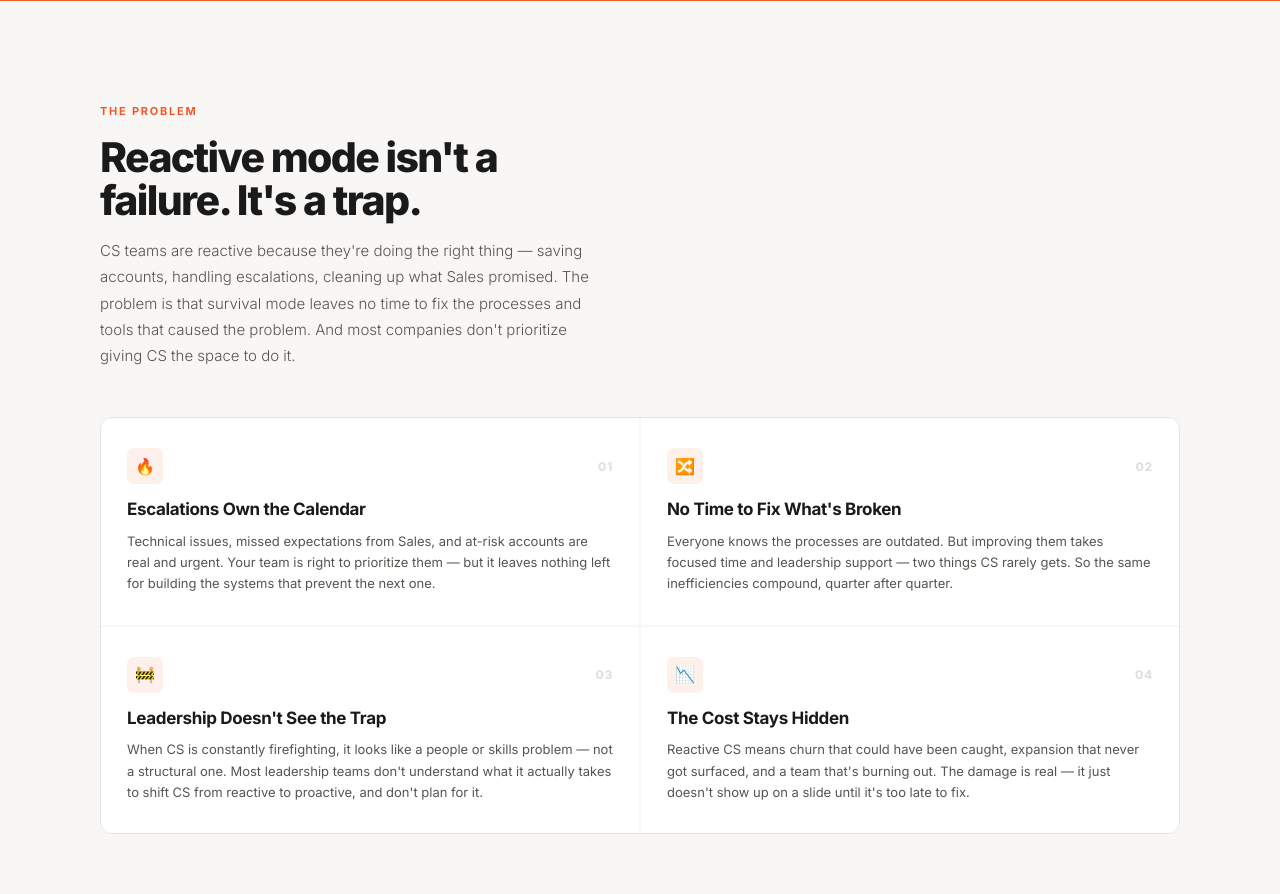
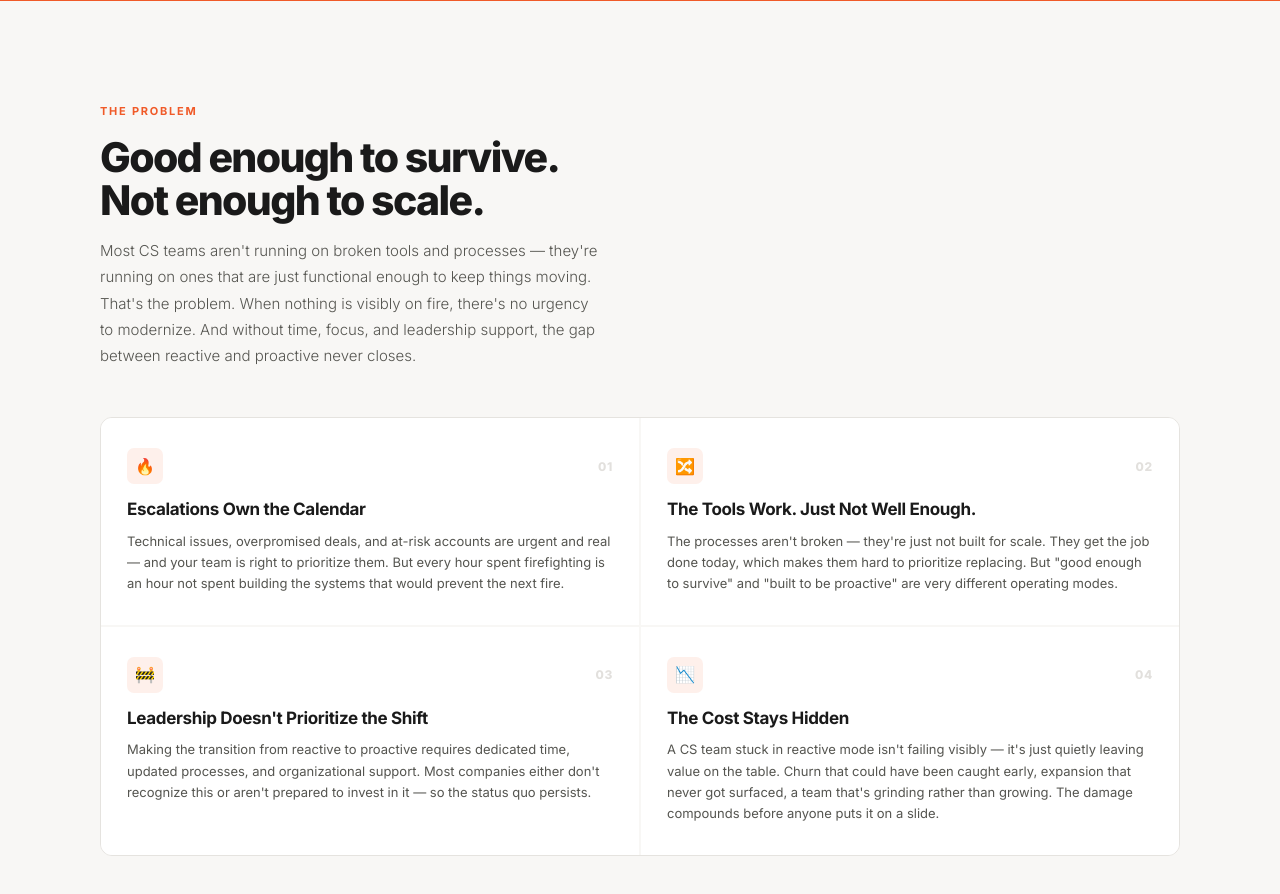
Before and after one commit to surge-cs/surge-cs.github.io, a plain HTML site: page index.html in a window 1280 px wide. Shown: the part 940-1834 px from the top of the page. Drawn offline with Linux system fonts and the light colour scheme.

Commit message:
Update index.html
Update problem statement.

```diff
--- a/index.html
+++ b/index.html
@@ -254,13 +254,13 @@ footer { background: var(--white); border-top: 1px solid var(--border); padding:
 <section class="problem">
   <div class="section-inner">
     <span class="eyebrow-tag">The Problem</span>
-    <h2 class="section-title">Reactive mode isn't a<br>failure. It's a trap.</h2>
-    <p class="section-body">CS teams are reactive because they're doing the right thing — saving accounts, handling escalations, cleaning up what Sales promised. The problem is that survival mode leaves no time to fix the processes and tools that caused the problem. And most companies don't prioritize giving CS the space to do it.</p>
+    <h2 class="section-title">Good enough to survive.<br>Not enough to scale.</h2>
+    <p class="section-body">Most CS teams aren't running on broken tools and processes — they're running on ones that are just functional enough to keep things moving. That's the problem. When nothing is visibly on fire, there's no urgency to modernize. And without time, focus, and leadership support, the gap between reactive and proactive never closes.</p>
     <div class="problem-grid">
-      <div class="problem-card"><div class="problem-card-border"></div><div class="problem-card-top"><div class="problem-card-icon">🔥</div><span class="problem-card-num">01</span></div><h3>Escalations Own the Calendar</h3><p>Technical issues, missed expectations from Sales, and at-risk accounts are real and urgent. Your team is right to prioritize them — but it leaves nothing left for building the systems that prevent the next one.</p></div>
-      <div class="problem-card"><div class="problem-card-border"></div><div class="problem-card-top"><div class="problem-card-icon">🔀</div><span class="problem-card-num">02</span></div><h3>No Time to Fix What's Broken</h3><p>Everyone knows the processes are outdated. But improving them takes focused time and leadership support — two things CS rarely gets. So the same inefficiencies compound, quarter after quarter.</p></div>
-      <div class="problem-card"><div class="problem-card-border"></div><div class="problem-card-top"><div class="problem-card-icon">🚧</div><span class="problem-card-num">03</span></div><h3>Leadership Doesn't See the Trap</h3><p>When CS is constantly firefighting, it looks like a people or skills problem — not a structural one. Most leadership teams don't understand what it actually takes to shift CS from reactive to proactive, and don't plan for it.</p></div>
-      <div class="problem-card"><div class="problem-card-border"></div><div class="problem-card-top"><div class="problem-card-icon">📉</div><span class="problem-card-num">04</span></div><h3>The Cost Stays Hidden</h3><p>Reactive CS means churn that could have been caught, expansion that never got surfaced, and a team that's burning out. The damage is real — it just doesn't show up on a slide until it's too late to fix.</p></div>
+      <div class="problem-card"><div class="problem-card-border"></div><div class="problem-card-top"><div class="problem-card-icon">🔥</div><span class="problem-card-num">01</span></div><h3>Escalations Own the Calendar</h3><p>Technical issues, overpromised deals, and at-risk accounts are urgent and real — and your team is right to prioritize them. But every hour spent firefighting is an hour not spent building the systems that would prevent the next fire.</p></div>
+      <div class="problem-card"><div class="problem-card-border"></div><div class="problem-card-top"><div class="problem-card-icon">🔀</div><span class="problem-card-num">02</span></div><h3>The Tools Work. Just Not Well Enough.</h3><p>The processes aren't broken — they're just not built for scale. They get the job done today, which makes them hard to prioritize replacing. But "good enough to survive" and "built to be proactive" are very different operating modes.</p></div>
+      <div class="problem-card"><div class="problem-card-border"></div><div class="problem-card-top"><div class="problem-card-icon">🚧</div><span class="problem-card-num">03</span></div><h3>Leadership Doesn't Prioritize the Shift</h3><p>Making the transition from reactive to proactive requires dedicated time, updated processes, and organizational support. Most companies either don't recognize this or aren't prepared to invest in it — so the status quo persists.</p></div>
+      <div class="problem-card"><div class="problem-card-border"></div><div class="problem-card-top"><div class="problem-card-icon">📉</div><span class="problem-card-num">04</span></div><h3>The Cost Stays Hidden</h3><p>A CS team stuck in reactive mode isn't failing visibly — it's just quietly leaving value on the table. Churn that could have been caught early, expansion that never got surfaced, a team that's grinding rather than growing. The damage compounds before anyone puts it on a slide.</p></div>
     </div>
   </div>
 </section>
```
